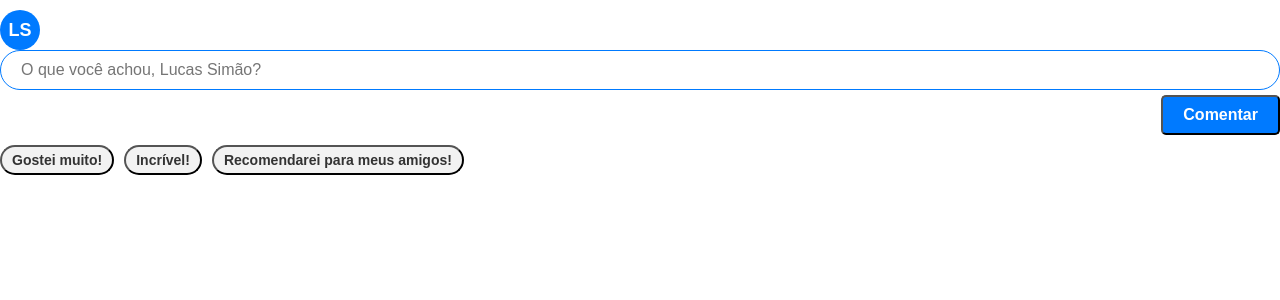
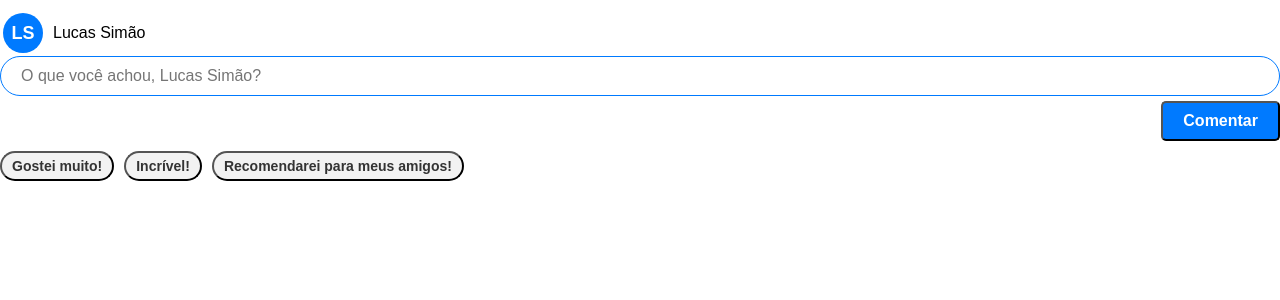
Before and after one commit to m6-G10-Project-FullStack/front-end, a Next.js app: page / in a window 1280 px wide. Shown: the top 300 px of the page. Built offline with nearby package versions, Linux system fonts and the light colour scheme.

Commit message:
feat: CSS fix for CommentInput

```diff
--- a/src/components/CommentInput/index.tsx
+++ b/src/components/CommentInput/index.tsx
@@ -6,8 +6,10 @@ import {
   CommentButton,
   CommentButtonDiv,
   CommentInputWrapper,
+  InfoWrapper,
   InputContainer,
   InputField,
+  UserName,
 } from "./style";
 
 interface Props {
@@ -36,7 +38,10 @@ const CommentInput: React.FC<Props> = ({ user }) => {
   return (
     <CommentInputWrapper>
       <InputContainer>
-        <AvatarCircle>{user.initials}</AvatarCircle>
+        <InfoWrapper>
+          <AvatarCircle>{user.initials}</AvatarCircle>
+          <UserName>{user.name}</UserName>
+        </InfoWrapper>
         <InputField
           type="text"
           placeholder={`O que você achou, ${user.name}?`}
--- a/src/components/CommentInput/style.ts
+++ b/src/components/CommentInput/style.ts
@@ -9,6 +9,16 @@ export const InputContainer = styled.div`
   display: flex;
   flex-direction: column;
   margin-top: 10px;
+`;
+
+export const InfoWrapper = styled.div`
+  display: flex;
+  align-items: center;
+  margin: 3px;
+`;
+
+export const UserName = styled.p`
+  display: flex;
 `;
 
 export const AvatarCircle = styled.div`
```
